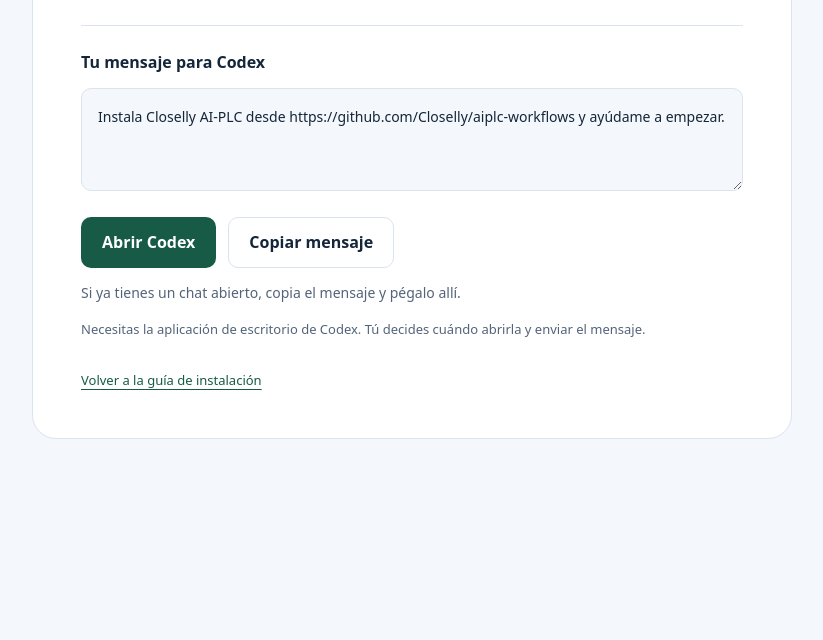
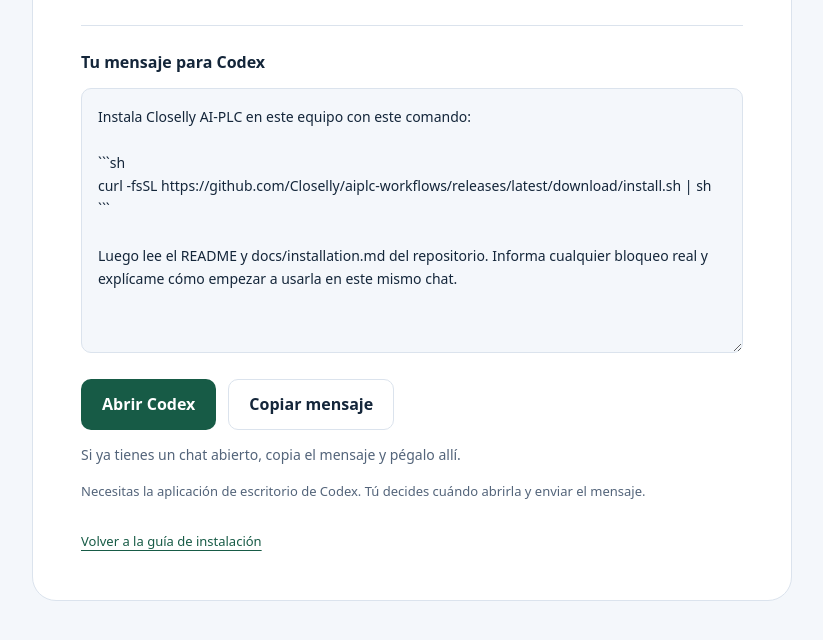
Before and after one commit to Closelly/aiplc-workflows, a website: page docs/site/index.html in a window 1280 px wide. Shown: the part 310-950 px from the top of the page, without its empty margins (228-1051 px from the left). Before the commit the page ends 805 px from the top, so only its background shows below. Drawn offline with Linux system fonts and the light colour scheme.

Commit message:
Use the requested installer command in the Codex prompt

````diff
--- a/docs/site/index.html
+++ b/docs/site/index.html
@@ -18,7 +18,13 @@
     <section aria-labelledby="request-title">
       <h2 id="request-title">Tu mensaje para Codex</h2>
       <label class="sr-only" for="request">Mensaje para instalar Closelly AI-PLC</label>
-      <textarea id="request" readonly rows="3" spellcheck="false">Instala Closelly AI-PLC desde https://github.com/Closelly/aiplc-workflows y ayúdame a empezar.</textarea>
+      <textarea id="request" readonly rows="10" spellcheck="false">Instala Closelly AI-PLC en este equipo con este comando:
+
+```sh
+curl -fsSL https://github.com/Closelly/aiplc-workflows/releases/latest/download/install.sh | sh
+```
+
+Luego lee el README y docs/installation.md del repositorio. Informa cualquier bloqueo real y explícame cómo empezar a usarla en este mismo chat.</textarea>
       <div class="actions">
         <a id="open-codex" class="button primary" href="#request">Abrir Codex</a>
         <button id="copy-request" class="button secondary" type="button">Copiar mensaje</button>
--- a/docs/site/install.js
+++ b/docs/site/install.js
@@ -2,6 +2,12 @@
 const request = document.querySelector('#request');
 const opener = document.querySelector('#open-codex');
 const status = document.querySelector('#status');
+function fitMessage() {
+  request.style.height = 'auto';
+  request.style.height = request.scrollHeight + 2 + 'px';
+}
+fitMessage();
+window.addEventListener('resize', fitMessage);
 const codexUrl = new URL('codex://new');
 codexUrl.searchParams.set('prompt', request.value.trim());
 opener.href = codexUrl.toString();
````
Also changed, not shown: CHANGELOG.md.
